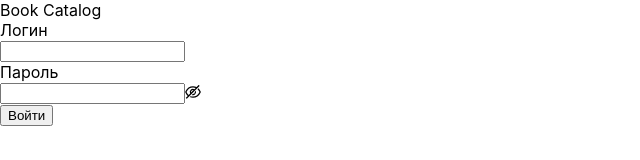
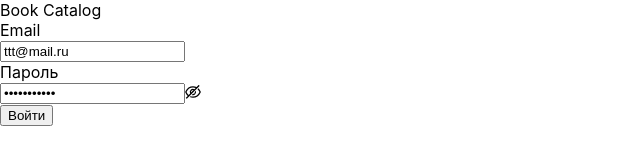
Before and after one commit to VerdiFran/book-catalog, a React (Create React App) app: page /login in a window 1280 px wide. Shown: the top 160 px of the page, without its empty margins (0-640 px from the left). Built offline with nearby package versions, Linux system fonts and the light colour scheme.

Commit message:
Add authentication

```diff
--- a/src/App.js
+++ b/src/App.js
@@ -1,11 +1,11 @@
 import BookCatalogContainer from './components/BookCatalog/BookCatalogContainer'
 import {Provider} from 'react-redux'
 import store from './redux/store'
-import Header from './components/Header/Header'
 import {Layout} from 'antd'
 import {BrowserRouter, withRouter, Switch, Route, Redirect} from 'react-router-dom'
-import Login from './components/Login/Login'
-import Registration from './components/Registration/Registration'
+import LoginContainer from './components/Login/LoginContainer'
+import RegistrationContainer from './components/Registration/RegistrationContainer'
+import HeaderContainer from './components/Header/HeaderContainer'
 
 const App = () => {
     const {Content} = Layout
@@ -13,7 +13,7 @@ const App = () => {
     return (
         <Provider store={store}>
             <div className="App">
-                <Header/>
+                <HeaderContainer/>
                 <Content>
                     <Switch>
                         <Route
@@ -22,11 +22,11 @@ const App = () => {
                         />
                         <Route
                             path="/login"
-                            render={() => <Login/>}
+                            render={() => <LoginContainer/>}
                         />
                         <Route
-                            path="/register"
-                            render={() => <Registration/>}
+                            path="/registration"
+                            render={() => <RegistrationContainer/>}
                         />
                         <Redirect from="/" to="/catalog"/>
                     </Switch>
--- a/src/components/Header/Header.js
+++ b/src/components/Header/Header.js
@@ -6,12 +6,15 @@ import {Layout} from 'antd'
  * @returns {JSX.Element}
  * @constructor
  */
-const Header = () => {
+const Header = ({isAuth, userData}) => {
     const {Header} = Layout
 
     return (
         <Header>
-            Book Catalog
+            <div>Book Catalog</div>
+            {
+                isAuth && <div>{userData}</div>
+            }
         </Header>
     )
 }
--- /dev/null
+++ b/src/components/Header/HeaderContainer.js
@@ -0,0 +1,10 @@
+import {connect} from 'react-redux'
+import Header from './Header'
+import {getIsAuth, getUserData} from '../../utils/selectors/authSelectors'
+
+const mapStateToProps = (state) => ({
+    isAuth: getIsAuth(state),
+    userData: getUserData(state)
+})
+
+export default connect(mapStateToProps)(Header)
--- a/src/components/Login/Login.js
+++ b/src/components/Login/Login.js
@@ -7,27 +7,39 @@ import {Button, Form, Input} from 'antd'
  * @returns {JSX.Element}
  * @constructor
  */
-const Login = () => {
+const Login = ({login}) => {
     return (
         <div>
             <Formik
                 initialValues={{
-                    login: '',
-                    password: ''
+                    email: 'ttt@mail.ru',
+                    password: 'password123'
                 }}
-                onSubmit={(values) => {alert(JSON.stringify(values, null, 2))}}
+                onSubmit={(values) => {
+                    login(values.email, values.password)
+                }}
             >
+                {({values, handleSubmit, handleChange}) => (
                     <Form layout="horizontal">
-                    <Form.Item label="Логин">
-                        <Input/>
+                        <Form.Item label="Email">
+                            <Input
+                                name="email"
+                                value={values.email}
+                                onChange={handleChange}
+                            />
                         </Form.Item>
                         <Form.Item label="Пароль">
-                        <Input.Password/>
+                            <Input.Password
+                                name="password"
+                                value={values.password}
+                                onChange={handleChange}
+                            />
                         </Form.Item>
                         <Form.Item>
-                        <Button htmlType="submit">Войти</Button>
+                            <Button htmlType="submit" onClick={handleSubmit}>Войти</Button>
                         </Form.Item>
                     </Form>
+                )}
             </Formik>
         </div>
     )
--- /dev/null
+++ b/src/components/Login/LoginContainer.js
@@ -0,0 +1,5 @@
+import {connect} from 'react-redux'
+import {login} from '../../redux/reducers/authReducer'
+import Login from './Login'
+
+export default connect(null, {login})(Login)
--- /dev/null
+++ b/src/components/Registration/RegistrationContainer.js
@@ -0,0 +1,5 @@
+import {connect} from 'react-redux'
+import {register} from '../../redux/reducers/authReducer'
+import Registration from './Registration'
+
+export default connect(null, {register})(Registration)
--- a/src/redux/reducers/authReducer.js
+++ b/src/redux/reducers/authReducer.js
@@ -1,6 +1,6 @@
 import firebase from '../../firebase'
 
-const SET_AUTH_DATA = 'SET-AUTH-DATA'
+const SET_USER_DATA = 'SET-USER-DATA'
 
 const initialState = {
     isAuth: false,
@@ -9,7 +9,7 @@ const initialState = {
 
 const authReducer = (state = initialState, action) => {
     switch (action.type) {
-        case SET_AUTH_DATA:
+        case SET_USER_DATA:
             return {
                 ...state,
                 ...action.userData,
@@ -20,19 +20,20 @@ const authReducer = (state = initialState, action) => {
     }
 }
 
-const setIsAuth = (isAuth, userData) => ({type: SET_AUTH_DATA, isAuth, userData})
+const setUserData = (isAuth, userData) => ({type: SET_USER_DATA, isAuth, userData})
 
-export const login = (email, password) => dispatch => {
+export const login = (email, password) => async dispatch => {
     const ref = firebase.firestore().collection('users')
-    ref.onSnapshot((querySnapshot) => {
-        for (const doc of querySnapshot) {
-            const {userEmail, userPassword} = doc.data()
-            if (userEmail === email && userPassword === password) {
-                dispatch(setIsAuth(true))
-                break
-            }
-        }
-    })
+    const snap = await ref
+        .where('email', '==', email)
+        .where('password', '==', password).get()
+
+    const users = []
+    snap.forEach(doc => users.push(doc.data()))
+
+    if (users.length) {
+        dispatch(setUserData(true, {email: users[0].email}))
+    }
 }
 
 export const register = (email, password) => async () => {
--- /dev/null
+++ b/src/utils/selectors/authSelectors.js
@@ -0,0 +1,3 @@
+export const getIsAuth = (state) => state.auth.isAuth
+
+export const getUserData = (state) => state.auth.email
```
Lines whose indentation alone changed are shown as unchanged.
